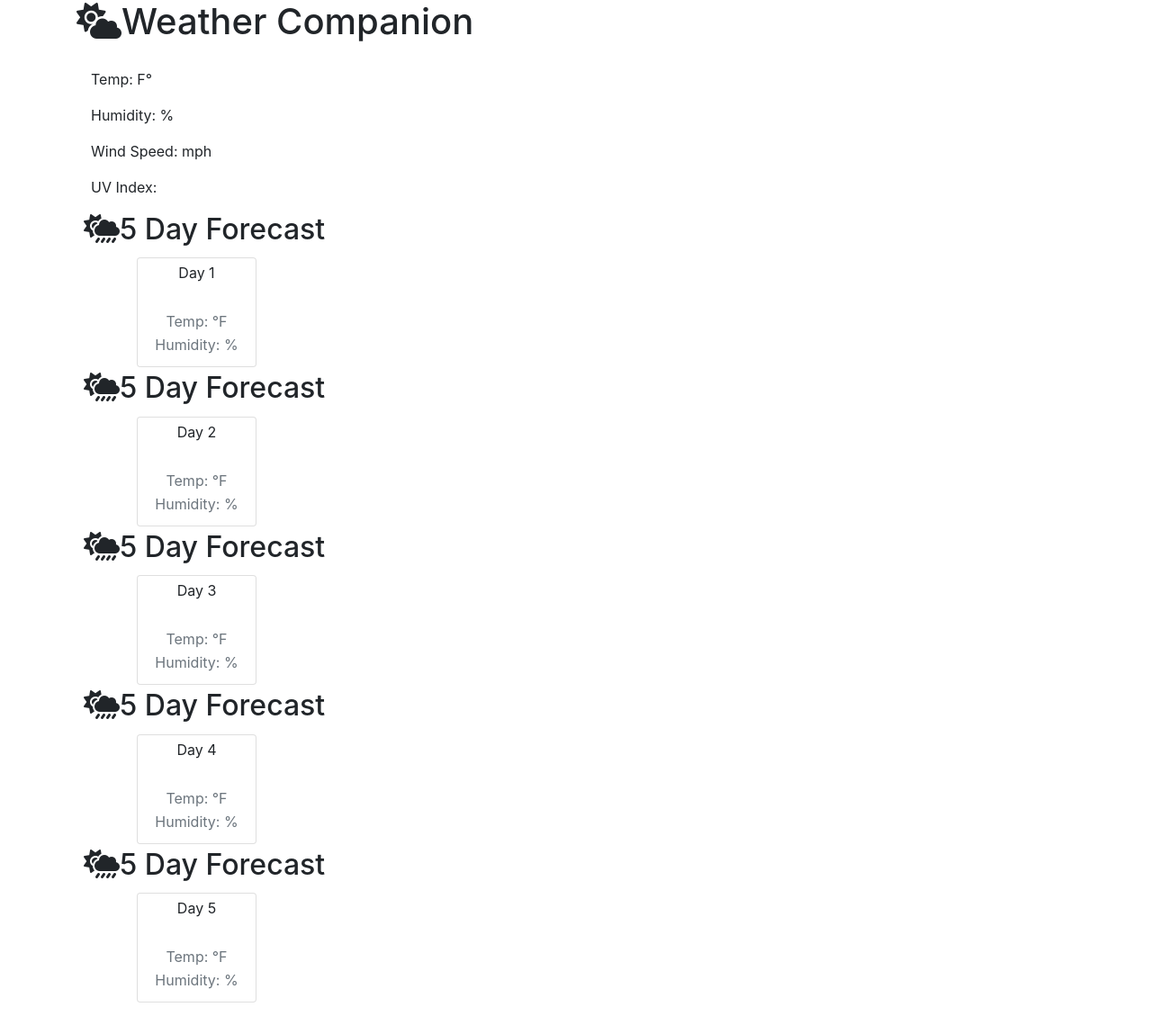
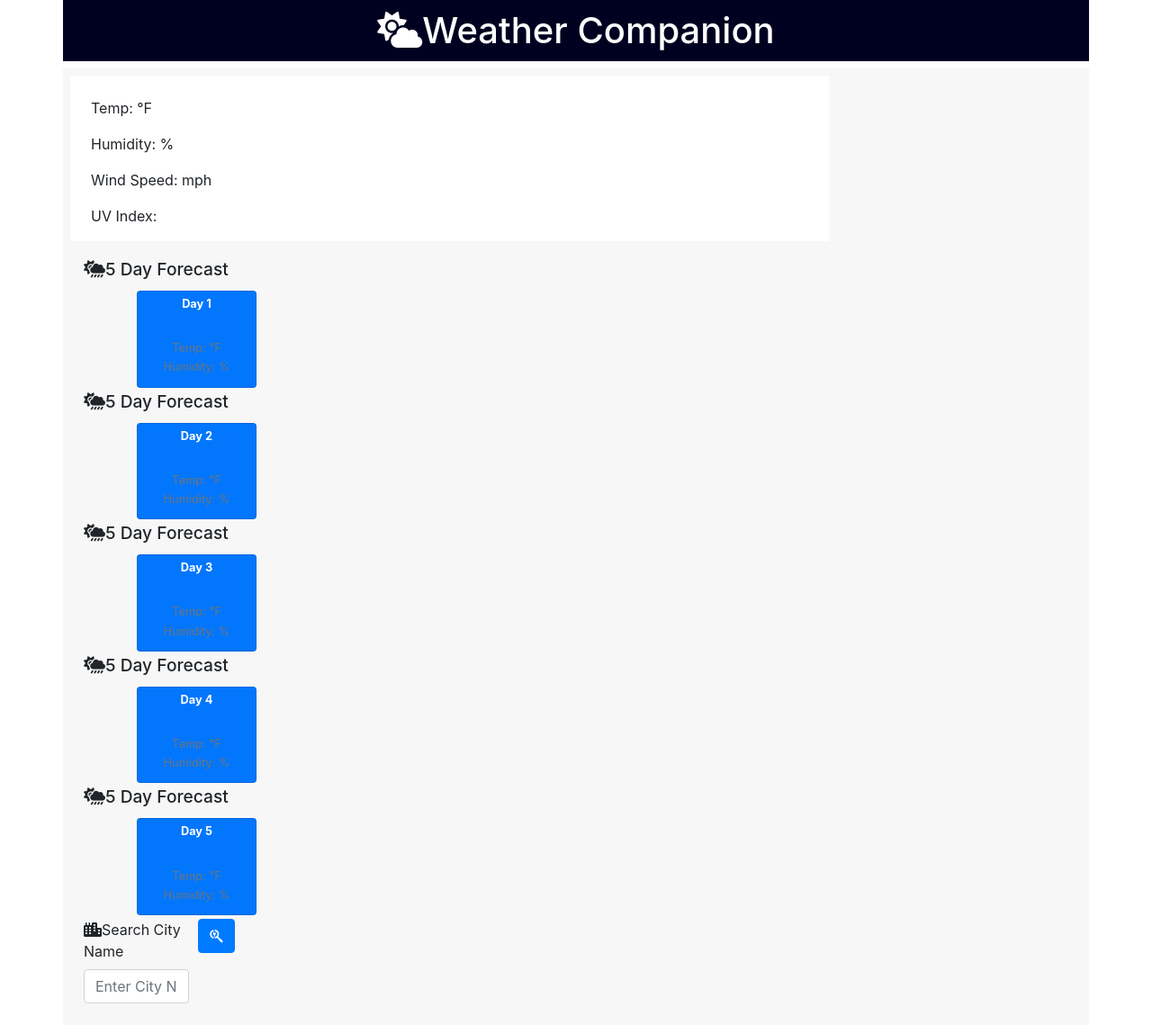
Before and after one commit to KyleAxley/Weather-Companion, a plain HTML site: page index.html in a window 1280 px wide. Shown: the whole page at 90% size. Drawn offline with nearby package versions, Linux system fonts and the light colour scheme.

Commit message:
search btn, place holder added

```diff
--- a/assets/css/style.css
+++ b/assets/css/style.css
@@ -0,0 +1,68 @@
+/* Header */
+header {
+    background-color: #000120
+}
+div.title {
+
+    color: white;
+    text-align: center;
+}
+div.title h1 {
+    padding: 10px;
+}
+
+/* Main content */
+main.dashboard {
+    background-color: rgb(247, 247, 247);
+}
+
+/* Left Sidebar */
+div.recent-searches h2 {
+    font-size: 1.2rem;
+}
+
+div.cityList {
+    margin-top: 20px;
+}
+
+div.city {
+    padding: 10px;
+}
+
+div.cityName {
+    background-color: white;
+    color: black;
+}
+/* Weather Data */
+
+div.currentWeather {
+    margin-bottom: 20px;
+    background-color: white;
+}
+
+div.currentWeather h2,
+div.currentWeather h3 {
+    font-size: 1.3rem;
+    margin: 10px;
+}
+
+span#uv-index {
+    color: white;
+}
+
+div.fiveDay h2 {
+    font-size: 1.2rem;
+}
+
+div.fiveDay p {
+    font-size: .8rem;
+}
+
+div.fiveDay p.card-title {
+    font-weight: bold;
+    color: white;
+}
+
+.card {
+    background-color: #0276fd;
+}
--- a/index.html
+++ b/index.html
@@ -26,7 +26,7 @@
                             <h3 id="date"></h3>
                             <img id="weather-icon">
                         </div>
-                        <p class="pt-1 pl-2">Temp: <span id="temperature"></span>F°</p>
+                        <p class="pt-1 pl-2">Temp: <span id="temperature"></span>°F</p>
                         <p class="pl-2">Humidity: <span id="humidity"></span>%</p>
                         <p class="pl-2">Wind Speed: <span id="wind"></span>mph</p>
                         <p class="pl-2">UV Index: <span id="uv-index" class="p-1"></span></p>
@@ -122,7 +122,28 @@
                 </div>
             </div>
 <!------------------------5 day forecast cards end---------------------------->
-            </main>
+<!------------------------Search by city name button start-------------------->
+            <div class="col-sm-12 col-md-3 left-panel order-md-1">
+                <form>
+                    <div class="form-row">
+                        <div class="form-group col-8">
+                            <label for="city-input"><i class="fa-solid fa-city" ></i>Search City Name</label>
+                            <input type="text" placeholder="Enter City Name Here" class="form-control" id="city-input">
+                        </div>
+                        <div class="col-auto">
+                            <button type="submit" class="btn btn-primary mb-2 align-text-center" id="search-btn">
+                                <i class="fa-brands fa-searchengin"></i>
+                            </button>
+                        </div>
+                    </div>
+                </form>
+            </div>
+        </div>
+<!------------------------Search by city name button ends-------------------->
+    </main>
+
+    <script src="https://code.jquery.com/jquery-3.5.1.min.js"integrity="sha256-9/aliU8dGd2tb6OSsuzixeV4y/faTqgFtohetphbbj0=" crossorigin="anonymous"></script>
+    <script src="https://cdnjs.cloudflare.com/ajax/libs/moment.js/2.27.0/moment.min.js"></script>
     <script src="./assets/js/script.js"></script>
 </body>
 </html>
```
